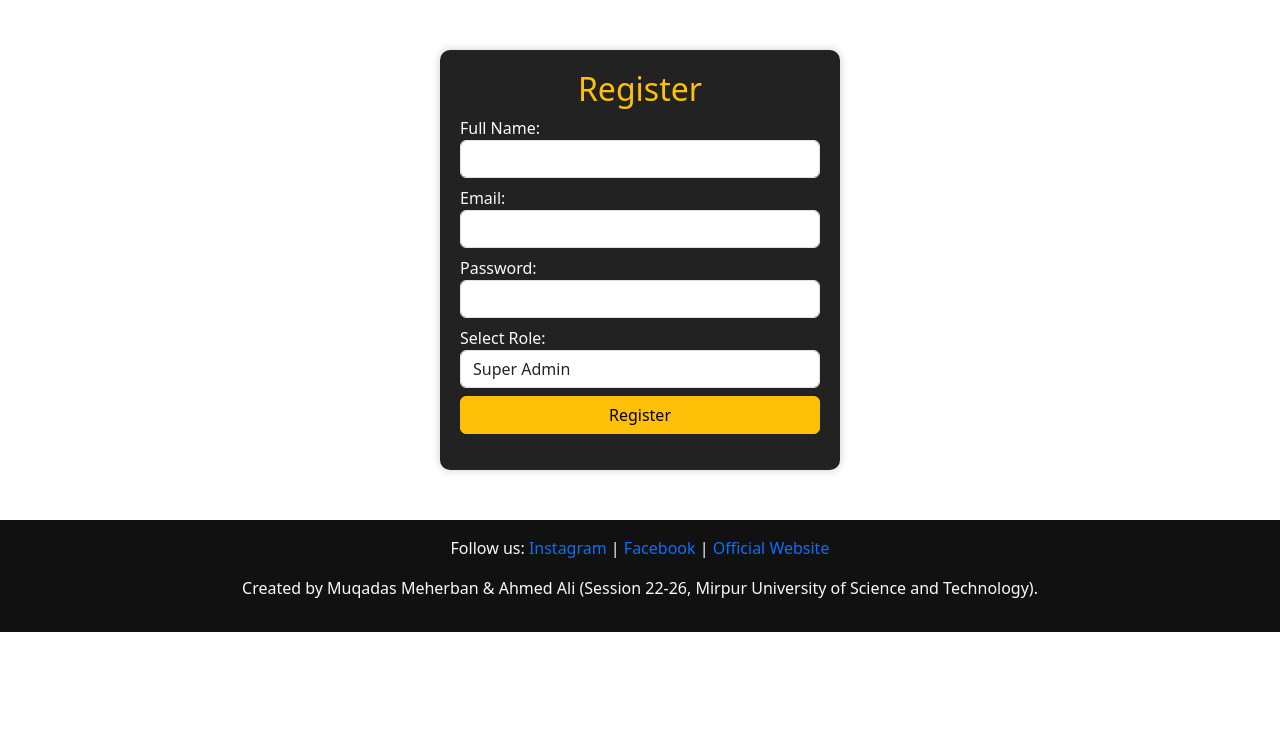
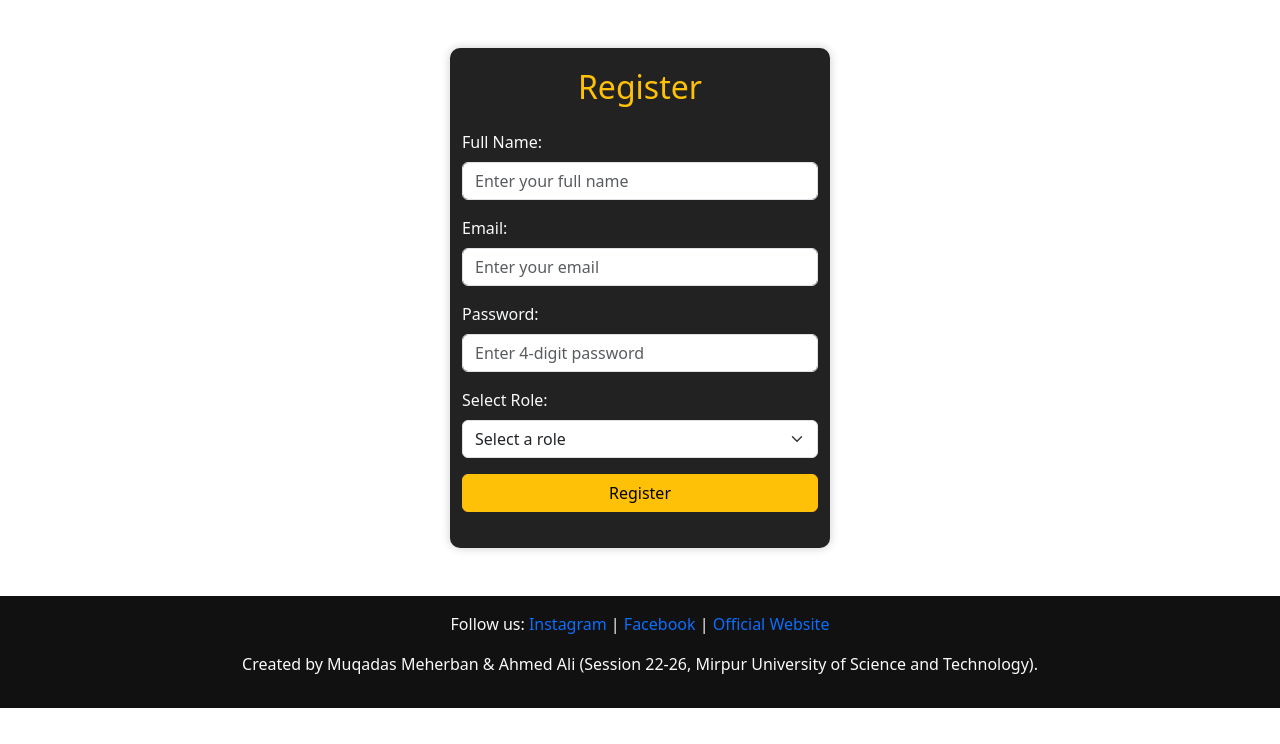
Before and after one commit to aura-codez/Must-TimeTable-System, a PHP site: page /MUST-Timetable-System/views/guest/register.php in a window 1280 px wide. Shown: the part 56-800 px from the top of the page. Run offline with PHP 8.4, Linux system fonts and the light colour scheme.

Commit message:
Handle roles selection and added placeholders

```diff
--- a/views/guest/register.php
+++ b/views/guest/register.php
@@ -7,6 +7,7 @@ if ($_SERVER["REQUEST_METHOD"] == "POST") {
     $password = md5($_POST['password']); // Hash password
     $role = $_POST['role'];
     $department_id = isset($_POST['department_id']) && $role === 'teacher' ? $_POST['department_id'] : NULL;
+    $roll_no = isset($_POST['roll_no']) && $role === 'student' ? $_POST['roll_no'] : NULL;
 
     // Check if email already exists
     $stmt = $conn->prepare("SELECT * FROM users WHERE email = ?");
@@ -14,8 +15,8 @@ if ($_SERVER["REQUEST_METHOD"] == "POST") {
     if ($stmt->rowCount() > 0) {
         echo "<script>alert('User already exists!');</script>";
     } else {
-        $stmt = $conn->prepare("INSERT INTO users (name, email, password, role, department_id) VALUES (?, ?, ?, ?, ?)");
-        $stmt->execute([$name, $email, $password, $role, $department_id]);
+        $stmt = $conn->prepare("INSERT INTO users (name, email, password, role, department_id, roll_no) VALUES (?, ?, ?, ?, ?, ?)");
+        $stmt->execute([$name, $email, $password, $role, $department_id, $roll_no]);
 
         echo "<script>alert('Registration Successful! You can now log in.'); window.location.href='login.php';</script>";
     }
@@ -35,8 +36,6 @@ if ($_SERVER["REQUEST_METHOD"] == "POST") {
         color: white;
     }
     .register-container {
-        max-width: 400px;
-        margin: 50px auto;
         background-color: #222;
         padding: 20px;
         border-radius: 10px;
@@ -49,30 +48,40 @@ if ($_SERVER["REQUEST_METHOD"] == "POST") {
 </style>
 
 <!-- Registration Form -->
-<div class="register-container text-light">
-    <h2 class="text-center text-warning">Register</h2>
-    <form method="POST">
-        <label>Full Name:</label>
-        <input type="text" name="name" class="form-control mb-2" required>
+<div class="container my-5">
+    <div class="row justify-content-center">
+        <div class="col-12 col-md-8 col-lg-6 col-xl-4 register-container text-light">
+            <h2 class="text-center text-warning mb-4">Register</h2>
+            <form method="POST" autocomplete="off" onsubmit="return validateForm()">
+                <div class="mb-3">
+                    <label for="name" class="form-label">Full Name:</label>
+                    <input type="text" name="name" id="name" class="form-control" placeholder="Enter your full name" required>
+                </div>
 
-        <label>Email:</label>
-        <input type="email" name="email" class="form-control mb-2" required>
+                <div class="mb-3">
+                    <label for="email" class="form-label">Email:</label>
+                    <input type="email" name="email" id="email" class="form-control" placeholder="Enter your email" required autocomplete="off">
+                </div>
 
-        <label>Password:</label>
-        <input type="password" name="password" class="form-control mb-2" required>
+                <div class="mb-3">
+                    <label for="password" class="form-label">Password:</label>
+                    <input type="password" name="password" id="password" class="form-control" placeholder="Enter 4-digit password" required autocomplete="off">
+                </div>
 
-        <label>Select Role:</label>
-        <select name="role" id="roleSelect" class="form-control mb-2" required onchange="toggleDepartmentField()">
-            <option value="superadmin">Super Admin</option>
-            <option value="admin">Department Admin</option>
+                <div class="mb-3">
+                    <label for="roleSelect" class="form-label">Select Role:</label>
+                    <select name="role" id="roleSelect" class="form-select" required onchange="toggleDepartmentField()">
+                        <option value="" disabled selected>Select a role</option>
                         <option value="teacher">Teacher</option>
                         <option value="student">Student</option>
                     </select>
+                </div>
 
                 <!-- Department (Only for Teachers) -->
-        <div id="departmentField" style="display: none;">
-            <label>Department:</label>
-            <select name="department_id" class="form-control mb-2">
+                <div id="departmentField" style="display: none;" class="mb-3">
+                    <label for="department_id" class="form-label">Department:</label>
+                    <select name="department_id" id="department_id" class="form-select">
+                        <option value="" disabled selected>Select a department</option>
                         <option value="1">Software Engineering</option>
                         <option value="2">Computer Science</option>
                         <option value="3">Electrical Engineering</option>
@@ -80,19 +89,59 @@ if ($_SERVER["REQUEST_METHOD"] == "POST") {
                     </select>
                 </div>
 
+                <!-- Roll Number (Only for Students) -->
+                <div id="rollNoField" style="display: none;" class="mb-3">
+                    <label for="roll_no" class="form-label">Roll Number:</label>
+                    <input type="text" name="roll_no" id="roll_no" class="form-control" placeholder="e.g., FA22-BSE-020">
+                </div>
+
                 <button type="submit" class="btn btn-warning w-100">Register</button>
             </form>
+            <script>
+                // Validate form before submission
+                function validateForm() {
+                    var password = document.getElementById("password").value;
+                    var role = document.getElementById("roleSelect").value;
+                    var rollNo = document.getElementById("roll_no").value;
+
+                    // Password must be exactly 4 digits (0-9)
+                    var passwordRegex = /^[0-9]{4}$/;
+                    if (!passwordRegex.test(password)) {
+                        alert("Password must be exactly 4 digits (0-9 only)!");
+                        return false;
+                    }
+
+                    // Roll number validation for students
+                    if (role === "student") {
+                        var rollNoRegex = /^FA[0-9]{2}-(BSE|BCS|BIT)-[0-9]{3}$/;
+                        if (!rollNoRegex.test(rollNo)) {
+                            alert("Roll number must be in format FA[year]-[program]-[roll]. Year is 2 digits, program is LIKE; BSE/BCS/BIT, roll is 3 digits.");
+                            return false;
+                        }
+                    }
+
+                    return true;
+                }
+            </script>
+        </div>
+    </div>
 </div>
 
 <script>
     function toggleDepartmentField() {
         var role = document.getElementById("roleSelect").value;
         var departmentField = document.getElementById("departmentField");
+        var rollNoField = document.getElementById("rollNoField");
 
         if (role === "teacher") {
             departmentField.style.display = "block";
+            rollNoField.style.display = "none";
+        } else if (role === "student") {
+            departmentField.style.display = "none";
+            rollNoField.style.display = "block";
         } else {
             departmentField.style.display = "none";
+            rollNoField.style.display = "none";
         }
     }
 </script>
```
Lines whose indentation alone changed are shown as unchanged.
